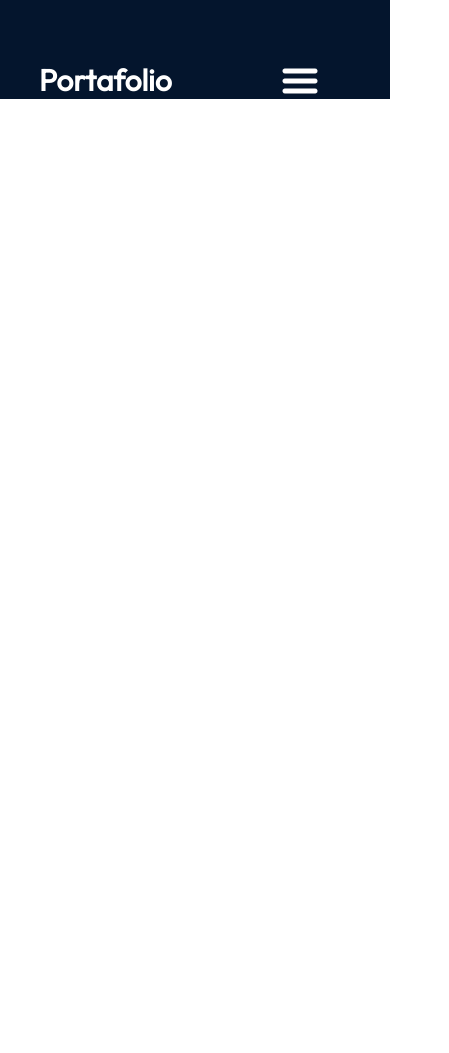
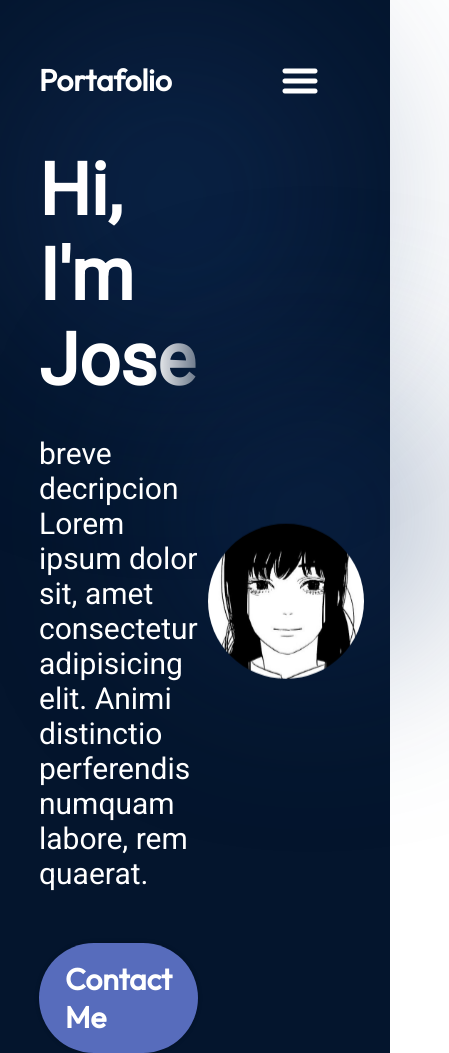
Before and after one commit to Jososealfredo12012/portafolio, a React (Vite) app: page / in a window 390 px wide. Shown: the whole page, 449 px wide, since content can reach past the window. Before the commit the page ends 844 px from the top, so only its background shows below. Built offline with nearby package versions, Linux system fonts and the light colour scheme.

Commit message:
feat: add Hero component with styling and animations
- Implemented Hero component in Hero.jsx
- Created Hero.module.css for styling
- Added responsive design with blur effects
- Included floating animation for the hero image
- Set up contact button with email link

```diff
--- a/src/App.jsx
+++ b/src/App.jsx
@@ -1,10 +1,12 @@
 import styles from './App.module.css';
+import { Hero } from './components/Hero/Hero';
 import { Navbar } from './components/Navbar/Navbar';
 
 function App() {
   return (
     <div className={styles.App}>
       <Navbar></Navbar>
+      <Hero></Hero>
     </div>
   );
 }
--- /dev/null
+++ b/src/components/Hero/Hero.jsx
@@ -0,0 +1,26 @@
+import React from 'react';
+import { getImageUrl } from '../../assets/utils';
+import styles from './Hero.module.css';
+
+export const Hero = () => {
+  return (
+    <section className={styles.container}>
+      <div className={styles.content}>
+        <h1 className={styles.title}>Hi, I'm Jose</h1>
+        <p className={styles.description}>breve decripcion Lorem ipsum dolor sit, amet consectetur adipisicing elit. Animi distinctio perferendis numquam labore, rem quaerat.</p>
+        <a
+          href='mailto:josealfredo.066@gmail.com'
+          className={styles.contactBtn}>
+          Contact Me
+        </a>
+      </div>
+      <img
+        src={getImageUrl('hero/heroImg.png')}
+        alt='hero Image of me'
+        className={styles.heroImg}
+      />
+      <div className={styles.topBlur}></div>
+      <div className={styles.bottomBlur}></div>
+    </section>
+  );
+};
--- /dev/null
+++ b/src/components/Hero/Hero.module.css
@@ -0,0 +1,104 @@
+@import '../../vars.css';
+
+.container {
+  position: relative;
+  display: flex;
+  align-items: center;
+  justify-content: space-between;
+  margin-top: 49px;
+  z-index: 1;
+  margin-left: 10%;
+  margin-right: 10%;
+}
+
+.content {
+  display: flex;
+  flex-direction: column;
+  align-items: flex-start;
+  color: var(--color-text);
+  z-index: 1;
+}
+
+.title {
+  font-size: 72px;
+  font-weight: 900;
+  margin-bottom: 33px;
+  font-family: var(--font-roboto);
+  background: linear-gradient(
+    90deg,
+    rgba(255, 255, 255, 1) 70%,
+    rgba(255, 255, 255, 0) 120%
+  );
+  -webkit-text-fill-color: transparent;
+  -webkit-background-clip: text;
+}
+
+.description {
+  font-size: 30px;
+  font-family: var(--font-roboto);
+  margin-bottom: 52px;
+}
+
+.contactBtn {
+  text-decoration: none;
+  background-color: var(--color-primary);
+  color: var(--color-text);
+  border-radius: 100px;
+  font-size: 30px;
+  font-weight: 600;
+  padding: 17px 26px;
+  box-shadow: 0 0 4px 0 rgba(0, 0, 0, 0.25);
+}
+
+.heroImg {
+  width: 50%;
+  z-index: 1;
+  border-radius: 100%;
+  margin: 10px;
+
+  animation-name: floating;
+  animation-duration: 3s;
+  animation-iteration-count: infinite;
+  animation-timing-function: ease-in-out;
+}
+
+@keyframes floating {
+  0% {
+    transform: translate(0, 0px);
+  }
+  50% {
+    transform: translate(0, 5px);
+  }
+
+  100% {
+    transform: translate(0, -0px);
+  }
+}
+
+.topBlur {
+  position: absolute;
+  width: 50vw;
+  height: 50vw;
+  min-width: 350px;
+  min-height: 350px;
+  top: -128px;
+  left: -10vw;
+  border-radius: 764px;
+  background: rgba(22, 55, 109, 0.4);
+  filter: blur(100px);
+  z-index: 0;
+}
+
+.bottomBlur {
+  position: absolute;
+  width: 70vw;
+  height: 50vw;
+  min-width: 250px;
+  min-height: 250px;
+  top: 246px;
+  right: -25vw;
+  border-radius: 100%;
+  background: rgba(22, 55, 109, 0.4);
+  filter: blur(100px);
+  z-index: 0;
+}
```
Also changed, not shown: src/assets/hero/heroImg.png (added).
